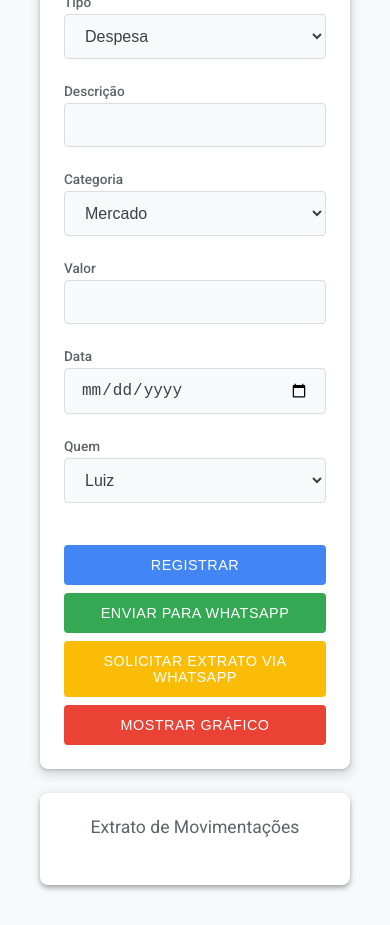
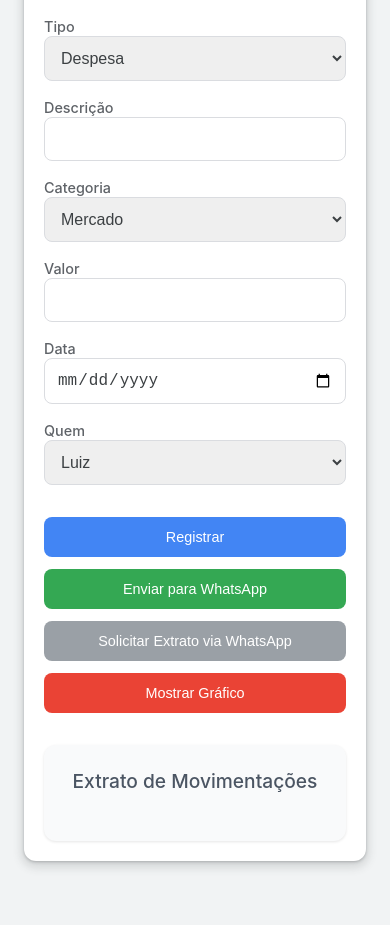
Before and after one commit to LuizzHSA/FINLIX, a plain HTML site: page index.html in a window 390 px wide. Shown: the part 130-1055 px from the top of the page. After the commit the page ends 1015 px from the top, so only its background shows below. Drawn offline with nearby package versions, Linux system fonts and the light colour scheme; no server answers.

Commit message:
Update style.css

```diff
--- a/style.css
+++ b/style.css
@@ -1,5 +1,4 @@
-/* Reset Básico e Fontes (Google Fonts - Roboto) */
-@import url('https://fonts.googleapis.com/css2?family=Roboto:wght@300;400;500;700&display=swap');
+/* Reset Básico e Fontes */
 * {
     margin: 0;
     padding: 0;
@@ -7,9 +6,9 @@
 }
 
 body {
-    background-color: #f8f9fa;
+    background-color: #f1f3f4;
     color: #3c4043;
-    font-family: 'Roboto', sans-serif;
+    font-family: -apple-system, BlinkMacSystemFont, "Segoe UI", Roboto, Helvetica, Arial, sans-serif, "Apple Color Emoji", "Segoe UI Emoji", "Segoe UI Symbol";
     padding: 24px;
     display: flex;
     justify-content: center;
@@ -17,17 +16,17 @@ body {
     min-height: 100vh;
 }
 
-/* O container principal agora é apenas um wrapper sem estilo visual */
+/* Layout Principal em forma de Cartão */
 .container {
     max-width: 600px;
     width: 100%;
-    /* Removido o fundo, padding e sombra para um visual mais limpo */
-    padding: 0;
-    box-shadow: none;
-    background-color: transparent;
+    background-color: #ffffff;
+    padding: 32px;
+    border-radius: 12px;
+    box-shadow: 0 1px 3px rgba(60, 64, 67, 0.3), 0 4px 8px 3px rgba(60, 64, 67, 0.15);
     display: flex;
     flex-direction: column;
-    gap: 28px;
+    gap: 32px;
 }
 
 h1 {
@@ -35,50 +34,39 @@ h1 {
     font-weight: 500;
     text-align: center;
     color: #202124;
-    margin-bottom: 8px;
 }
 
 h2 {
-    font-size: 1.3rem;
-    font-weight: 400;
-    color: #5f6368;
+    font-size: 1.2rem;
+    font-weight: 500;
+    color: #4b5563;
     text-align: center;
     margin-bottom: 24px;
 }
 
-/* Estilos para Formulário (agora um cartão individual) */
+/* Estilos para Formulário */
 form {
     display: flex;
     flex-direction: column;
     gap: 16px;
-    background-color: #ffffff; /* Fundo branco para o cartão */
-    padding: 24px;
-    border-radius: 8px;
-    box-shadow: 0 1px 3px rgba(60, 64, 67, 0.3), 0 4px 8px 3px rgba(60, 64, 67, 0.15);
-}
-
-.form-group {
-    margin-bottom: 8px;
 }
 
 form label {
     font-weight: 500;
-    font-size: 0.85rem;
+    font-size: 0.9rem;
     color: #5f6368;
     margin-bottom: 4px;
-    display: block;
 }
 
 form input,
 form select {
     width: 100%;
-    padding: 12px 16px;
+    padding: 12px;
     border: 1px solid #dadce0;
-    border-radius: 4px;
+    border-radius: 8px;
     font-size: 1rem;
     color: #3c4043;
-    background-color: #f8f9fa;
-    transition: border-color 0.2s ease-in-out, box-shadow 0.2s ease-in-out;
+    transition: border-color 0.2s, box-shadow 0.2s;
 }
 
 form input:focus,
@@ -86,91 +74,69 @@ form select:focus {
     border-color: #4285f4;
     box-shadow: 0 0 0 1px #4285f4;
     outline: none;
-    background-color: #ffffff;
 }
 
-/* Estilos para Botões (Material Design Buttons) */
+/* Estilos para Botões */
 .form-group-buttons {
     display: flex;
     flex-wrap: wrap;
-    gap: 10px;
-    margin-top: 18px;
+    gap: 12px;
+    margin-top: 16px;
 }
 
 .form-group-buttons button,
 form button {
-    padding: 12px 20px;
+    padding: 12px 24px;
     border: none;
-    border-radius: 4px;
+    border-radius: 8px;
     color: white;
     font-size: 0.9rem;
     font-weight: 500;
     cursor: pointer;
-    text-transform: uppercase;
-    letter-spacing: 0.5px;
-    transition: background-color 0.2s ease-in-out, box-shadow 0.2s ease-in-out;
+    transition: background-color 0.2s, transform 0.1s, box-shadow 0.2s;
     flex-grow: 1;
-    min-width: 120px;
 }
 
 .form-group-buttons button:hover,
 form button:hover {
-    box-shadow: 0 1px 3px rgba(0, 0, 0, 0.2), 0 3px 6px rgba(0, 0, 0, 0.15);
+    transform: translateY(-1px);
+    box-shadow: 0 2px 8px rgba(60, 64, 67, 0.15);
 }
 
 button[type="submit"] {
     background-color: #4285f4;
 }
 button[type="submit"]:hover {
-    background-color: #3367d6;
+    background-color: #1a73e8;
 }
 
 .whatsapp-btn {
     background-color: #34a853;
 }
 .whatsapp-btn:hover {
-    background-color: #2e8b4e;
+    background-color: #1e8e3e;
 }
 
 .extrato-whatsapp-btn {
-    background-color: #fbbc05;
-    color: #3c4043;
+    background-color: #9aa0a6;
 }
 .extrato-whatsapp-btn:hover {
-    background-color: #f7a800;
+    background-color: #5f6368;
 }
 
 .mostrar-grafico-btn {
     background-color: #ea4335;
 }
 .mostrar-grafico-btn:hover {
-    background-color: #d93025;
+    background-color: #d2382c;
 }
 
-/* Notificação (Material Design Snackbars) */
-#notificacao {
-    background-color: #3c4043;
-    color: #ffffff;
-    padding: 12px 20px;
-    border-radius: 4px;
-    text-align: center;
-    font-size: 0.9rem;
-    position: fixed;
-    bottom: 20px;
-    left: 50%;
-    transform: translateX(-50%);
-    z-index: 1000;
-    box-shadow: 0 3px 6px rgba(0,0,0,0.16), 0 3px 6px rgba(0,0,0,0.23);
-}
-
-/* Estilos para Extrato e Gráfico (cartões individuais) */
+/* Estilos para Extrato e Gráfico */
 .extrato {
-    background-color: #ffffff;
+    background-color: #f9fafb;
     padding: 24px;
-    border-radius: 8px;
-    box-shadow: 0px 2px 4px -1px rgba(0,0,0,0.2),
-                0px 4px 5px 0px rgba(0,0,0,0.14),
-                0px 1px 10px 0px rgba(0,0,0,0.12);
+    border-radius: 12px;
+    box-shadow: 0 1px 3px rgba(0, 0, 0, 0.1);
 }
 
 .extrato ul {
@@ -183,15 +149,14 @@ button[type="submit"]:hover {
 
 .extrato li {
     padding: 12px 16px;
-    border-radius: 6px;
-    background-color: #f8f9fa;
-    border: 1px solid #e8eaed;
+    border-radius: 8px;
+    background-color: #ffffff;
+    box-shadow: 0 1px 2px rgba(60, 64, 67, 0.1);
     display: flex;
     justify-content: space-between;
     align-items: center;
     font-size: 0.9rem;
     font-weight: 400;
-    color: #3c4043;
 }
 
 .extrato li.despesa {
@@ -203,44 +168,25 @@ button[type="submit"]:hover {
 
 .aviso {
     text-align: center;
-    color: #6b7280;
+    color: #5f6368;
     font-style: italic;
     margin-top: 16px;
-    font-size: 0.9rem;
 }
 
 #grafico-secao {
-    background-color: #ffffff;
     padding: 24px;
-    border-radius: 8px;
-    box-shadow: 0px 2px 4px -1px rgba(0,0,0,0.2),
-                0px 4px 5px 0px rgba(0,0,0,0.14),
-                0px 1px 10px 0px rgba(0,0,0,0.12);
-    margin-top: 28px;
+    border-radius: 12px;
+    background-color: #f9fafb;
+    box-shadow: 0 1px 3px rgba(60, 64, 67, 0.1);
+    margin-top: 32px;
 }
 
 /* Responsividade */
 @media (max-width: 640px) {
-    body {
-        padding: 16px;
-    }
     .container {
-        padding: 24px;
-        gap: 24px;
+        padding: 20px;
     }
     .form-group-buttons {
         flex-direction: column;
-        gap: 8px;
-    }
-    .form-group-buttons button,
-    form button {
-        width: 100%;
-        min-width: unset;
-    }
-    h1 {
-        font-size: 1.5rem;
-    }
-    h2 {
-        font-size: 1.1rem;
     }
 }
```
